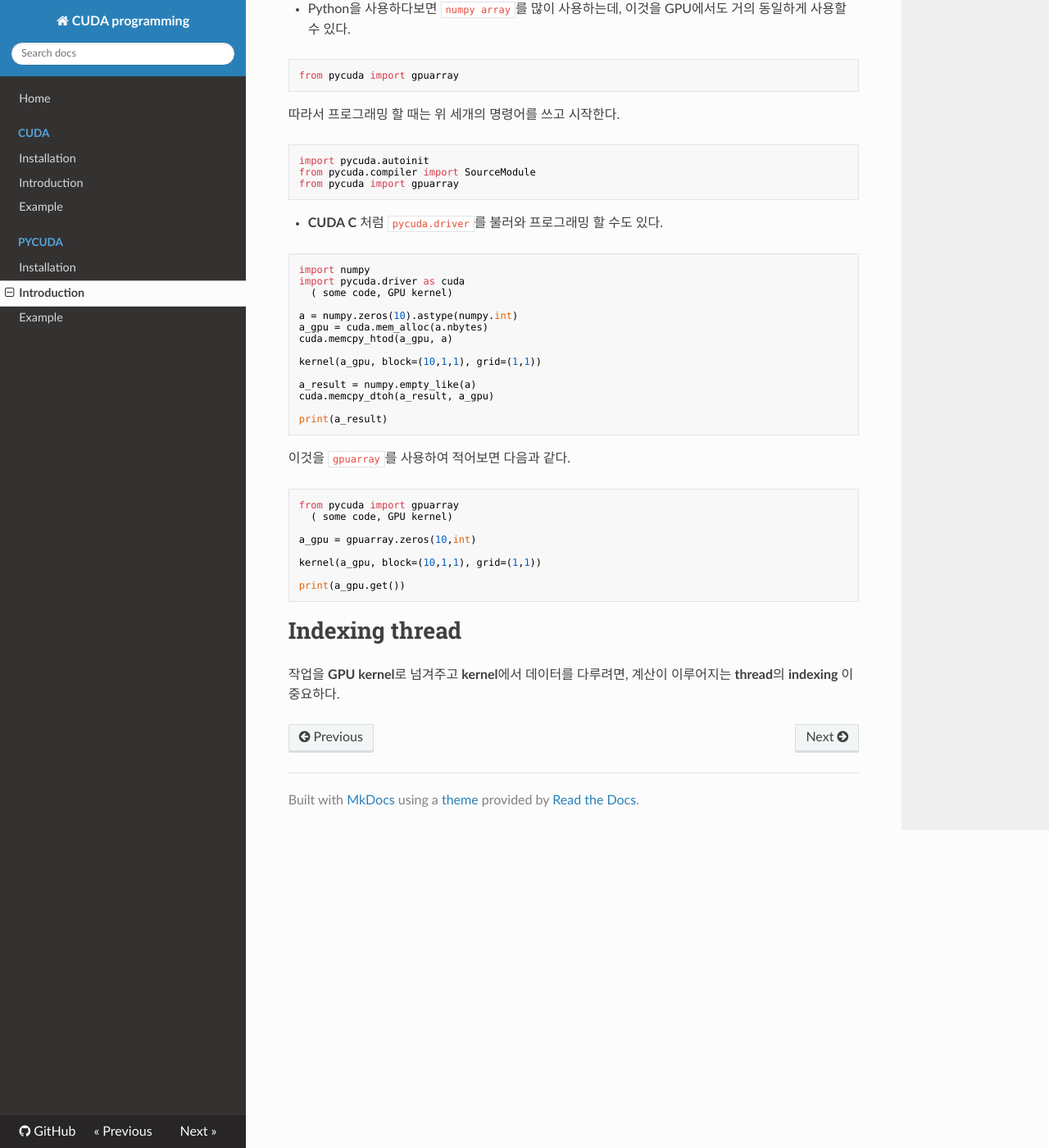
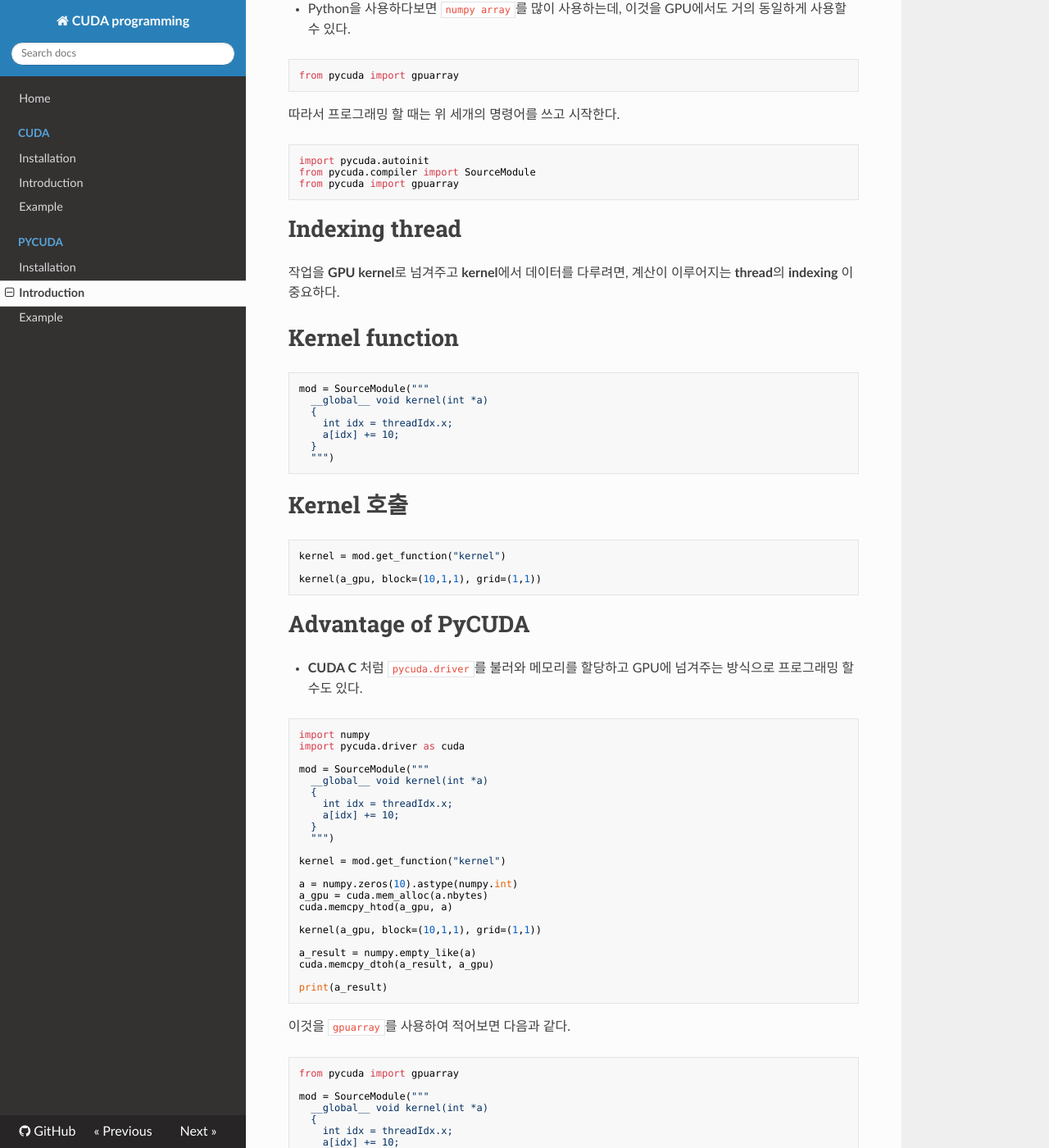
Before and after one commit to WonyoungCho/CUDA, an MkDocs documentation site: the page built from docs/PyCUDA_int.md, in a window 1280 px wide and 1400 px high, scrolled down 441 px. Shown: the whole window at 82% size. Built offline with MkDocs 1.6.1, drawn with Linux system fonts in a browser that asks for light colours; nearby versions of some CDN libraries; old or Windows-style settings are respelled for this version of MkDocs; some of the changed text lies outside the part shown.

Commit message:
Update PyCUDA_int.md

````diff
--- a/docs/PyCUDA_int.md
+++ b/docs/PyCUDA_int.md
@@ -24,11 +24,45 @@ from pycuda.compiler import SourceModule
 from pycuda import gpuarray
 ```
 
-- **CUDA C** 처럼 `pycuda.driver`를 불러와 프로그래밍 할 수도 있다.
+# Indexing thread
+
+작업을 **GPU kernel**로 넘겨주고 **kernel**에서 데이터를 다루려면, 계산이 이루어지는 **thread**의 **indexing** 이 중요하다.
+
+
+# Kernel function
+```python
+mod = SourceModule("""
+  __global__ void kernel(int *a)
+  {
+    int idx = threadIdx.x;
+    a[idx] += 10;
+  }
+  """)
+```
+
+# Kernel 호출
+```python
+kernel = mod.get_function("kernel")
+
+kernel(a_gpu, block=(10,1,1), grid=(1,1))
+```
+
+# Advantage of PyCUDA
+
+- **CUDA C** 처럼 `pycuda.driver`를 불러와 메모리를 할당하고 GPU에 넘겨주는 방식으로 프로그래밍 할 수도 있다.
 ```python
 import numpy
 import pycuda.driver as cuda
-  ( some code, GPU kernel)
+
+mod = SourceModule("""
+  __global__ void kernel(int *a)
+  {
+    int idx = threadIdx.x;
+    a[idx] += 10;
+  }
+  """)
+
+kernel = mod.get_function("kernel")
 
 a = numpy.zeros(10).astype(numpy.int)
 a_gpu = cuda.mem_alloc(a.nbytes)
@@ -45,7 +79,17 @@ print(a_result)
 이것을 `gpuarray`를 사용하여 적어보면 다음과 같다.
 ```python
 from pycuda import gpuarray
-  ( some code, GPU kernel)
+
+mod = SourceModule("""
+  __global__ void kernel(int *a)
+  {
+    int idx = threadIdx.x;
+    a[idx] += 10;
+  }
+  """)
+
+kernel = mod.get_function("kernel")
+
 
 a_gpu = gpuarray.zeros(10,int)
 
@@ -53,7 +97,3 @@ kernel(a_gpu, block=(10,1,1), grid=(1,1))
 
 print(a_gpu.get())
 ```
-
-# Indexing thread
-
-작업을 **GPU kernel**로 넘겨주고 **kernel**에서 데이터를 다루려면, 계산이 이루어지는 **thread**의 **indexing** 이 중요하다.
````
